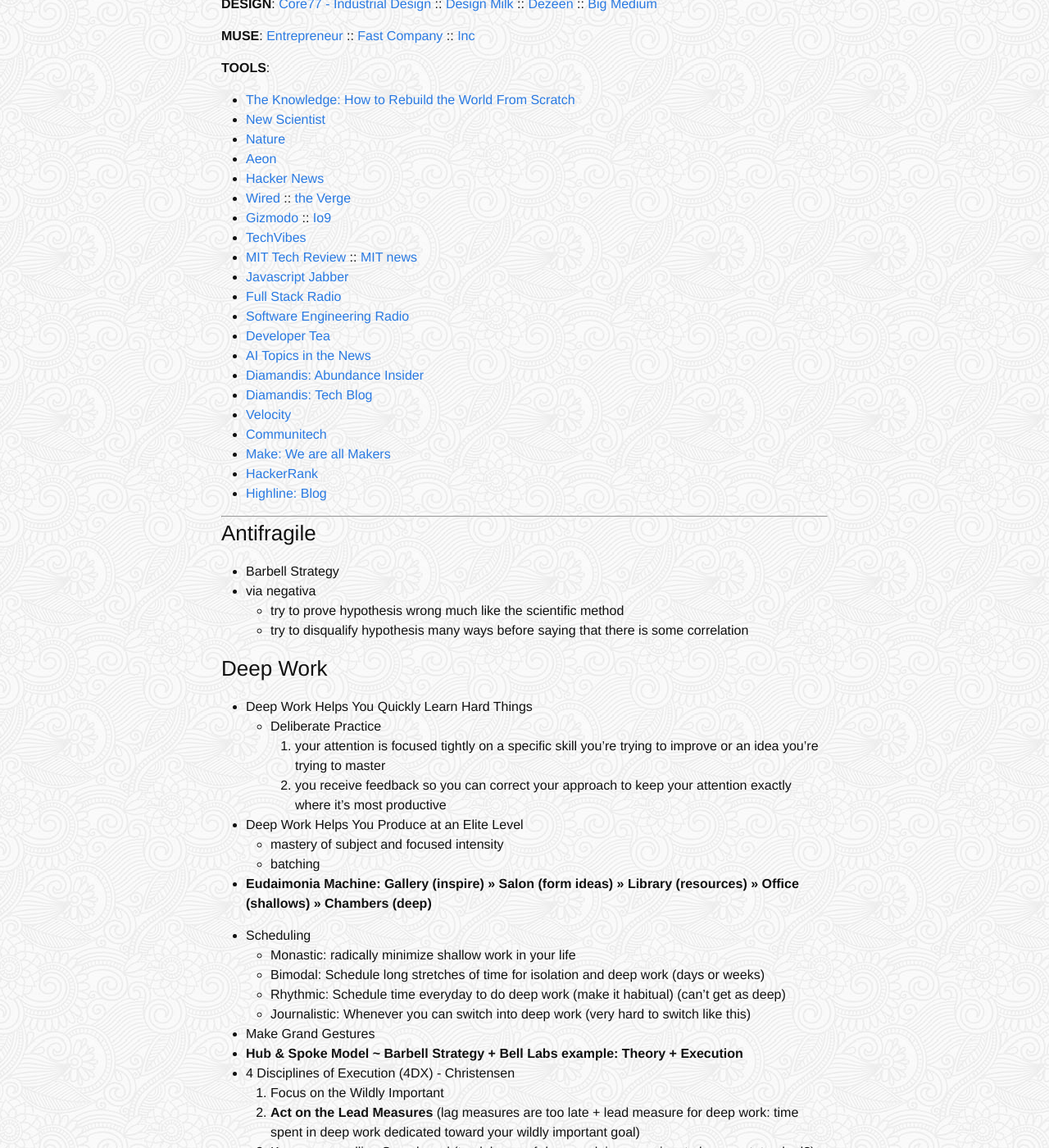
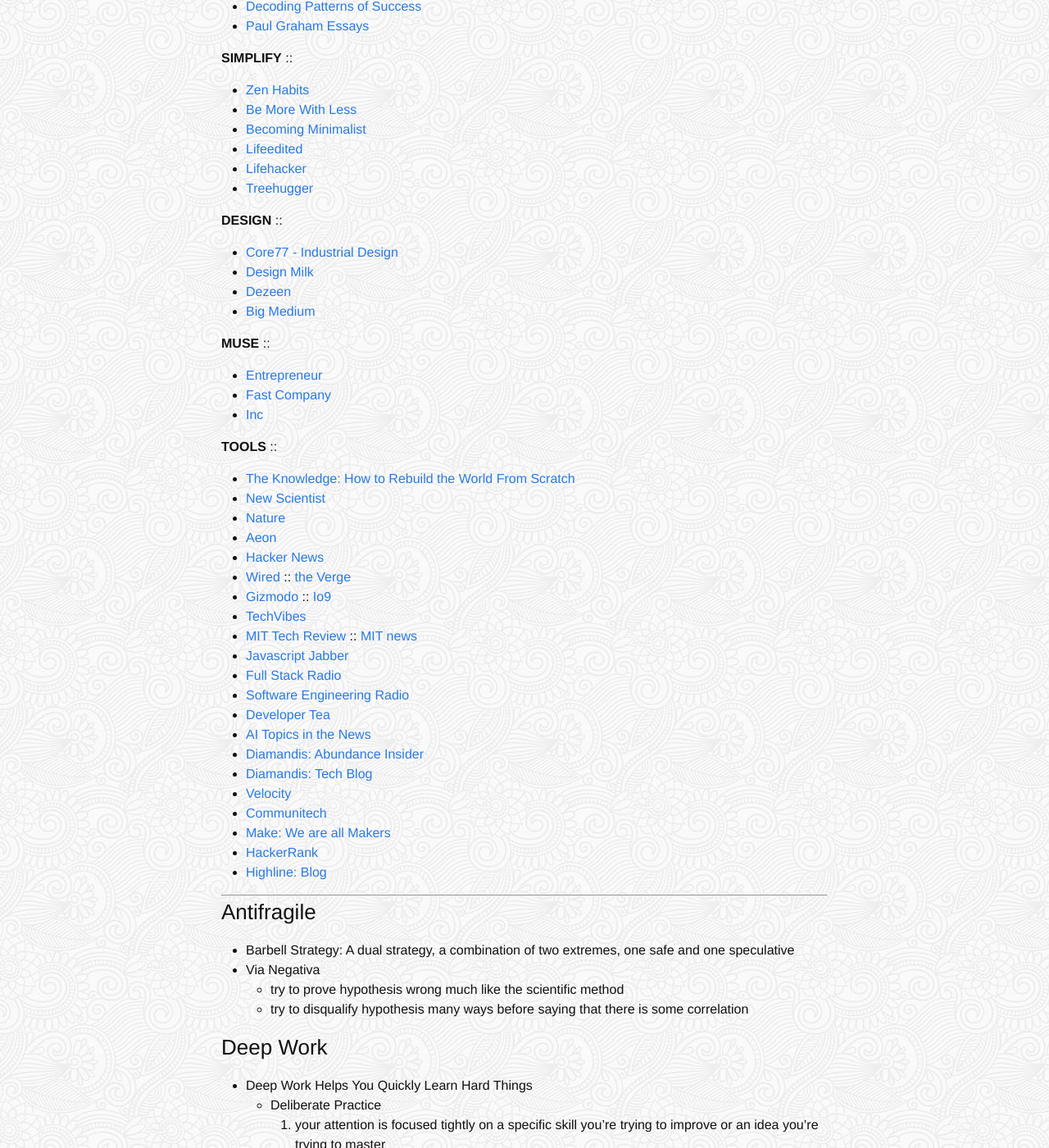
Before and after one commit to reinhardt021/reinhardt021.github.io, a Jekyll site: the page built from about.md, in a window 1280 px wide and 1400 px high, scrolled down 1305 px. Shown: the whole window at 82% size. Built offline with Jekyll 4.4.1, drawn with Linux system fonts in a browser that asks for light colours.

Commit message:
more minor styling

```diff
--- a/about.md
+++ b/about.md
@@ -26,19 +26,36 @@
 - > "Wisdom is knowing I am nothing, Love is knowing I am everything, and between the two my life moves" - Nisargadatta Maharaj
 - > "If you are depressed, you are living in the past. If you are anxious, you are living in the future. If you are at peace, you are living in the present." - Lao Tzu
 - > "Let go your earthly tether. Enter the void. Empty and become wind." - Laghima
-*~ words to live by ~*
+- > *~ words to live by ~*
 
 ---------
 
-**LEARN**: <a href="http://www.iwillteachyoutoberich.com/blog/"> I Will Teach You to be Rich </a> :: <a href="http://fourhourworkweek.com/blog/"> 4 Hour Work Week </a> :: <a href="http://calnewport.com/blog/"> Decoding Patterns of Success </a> :: <a href="http://www.paulgraham.com/articles.html"> Paul Graham Essays </a>
+**LEARN** ::
+- <a href="http://www.iwillteachyoutoberich.com/blog/"> I Will Teach You to be Rich </a>
+- <a href="http://fourhourworkweek.com/blog/"> 4 Hour Work Week </a>
+- <a href="http://calnewport.com/blog/"> Decoding Patterns of Success </a>
+- <a href="http://www.paulgraham.com/articles.html"> Paul Graham Essays </a>
 
-**SIMPLIFY**: <a href="http://www.zenhabits.net/"> Zen Habits </a> :: <a href="http://www.bemorewithless.com/"> Be More With Less </a> :: <a href="http://www.becomingminimalist.com/"> Becoming Minimalist </a> :: <a href="http://www.lifeedited.com/"> Lifeedited </a> :: <a href="http://www.lifehacker.com/"> Lifehacker </a> :: <a href="http://www.treehugger.com/"> Treehugger </a>
+**SIMPLIFY** ::
+- <a href="http://www.zenhabits.net/"> Zen Habits </a>
+- <a href="http://www.bemorewithless.com/"> Be More With Less </a>
+- <a href="http://www.becomingminimalist.com/"> Becoming Minimalist </a>
+- <a href="http://www.lifeedited.com/"> Lifeedited </a>
+- <a href="http://www.lifehacker.com/"> Lifehacker </a>
+- <a href="http://www.treehugger.com/"> Treehugger </a>
 
-**DESIGN**: <a href="http://www.core77.com/"> Core77 - Industrial Design </a> :: <a href="http://www.design-milk.com/"> Design Milk </a> :: <a href="http://www.dezeen.com/"> Dezeen </a> :: <a href="https://www.bigmedium.com/"> Big Medium </a>
+**DESIGN** ::
+- <a href="http://www.core77.com/"> Core77 - Industrial Design </a>
+- <a href="http://www.design-milk.com/"> Design Milk </a>
+- <a href="http://www.dezeen.com/"> Dezeen </a>
+- <a href="https://www.bigmedium.com/"> Big Medium </a>
 
-**MUSE**: <a href= "http://www.entrepreneur.com/">Entrepreneur</a> :: <a href="http://www.fastcompany.com/">Fast Company</a> :: <a href="http://www.inc.com/">Inc</a>
+**MUSE** ::
+- <a href= "http://www.entrepreneur.com/">Entrepreneur</a>
+- <a href="http://www.fastcompany.com/">Fast Company</a>
+- <a href="http://www.inc.com/">Inc</a>
 
-**TOOLS**:
+**TOOLS** ::
 - <a href="http://the-knowledge.org/en-gb/"> The Knowledge: How to Rebuild the World From Scratch </a>
 - <a href="https://www.newscientist.com/"> New Scientist </a>
 - <a href="http://www.nature.com/"> Nature </a>
@@ -64,8 +81,8 @@
 ---
 
 ### Antifragile
-* Barbell Strategy
-* via negativa
+* Barbell Strategy: A dual strategy, a combination of two extremes, one safe and one speculative
+* Via Negativa
   - try to prove hypothesis wrong much like the scientific method
   - try to disqualify hypothesis many ways before saying that there is some correlation
 
```
